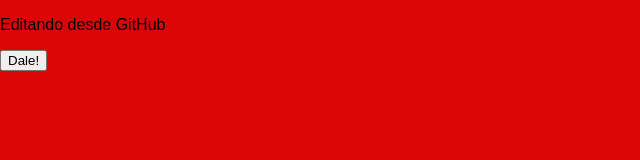
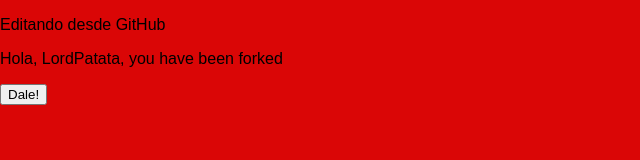
Before and after one commit to LordPatata/Examen, a plain HTML site: page index.html in a window 1280 px wide. Shown: the whole page, without its empty margins (0-640 px from the left). Drawn offline with Linux system fonts and the light colour scheme.

Commit message:
Update index.html

```diff
--- a/index.html
+++ b/index.html
@@ -10,6 +10,7 @@
 </head>
 <body>
     <p>Editando desde GitHub</p>
+    <p>Hola, LordPatata, you have been forked</p>
 
 
     <input type="button" onclick="saludo()" value="Dale!">
```
